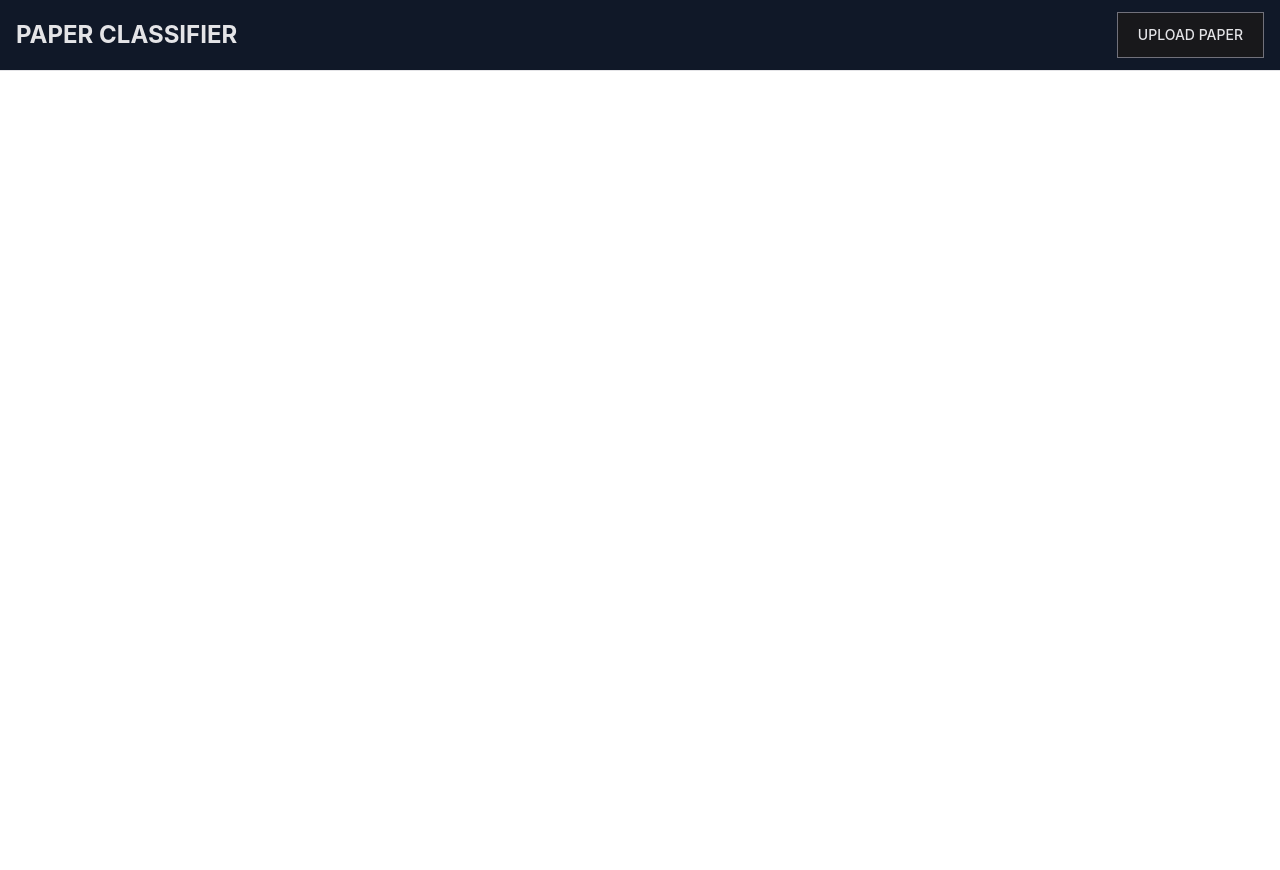
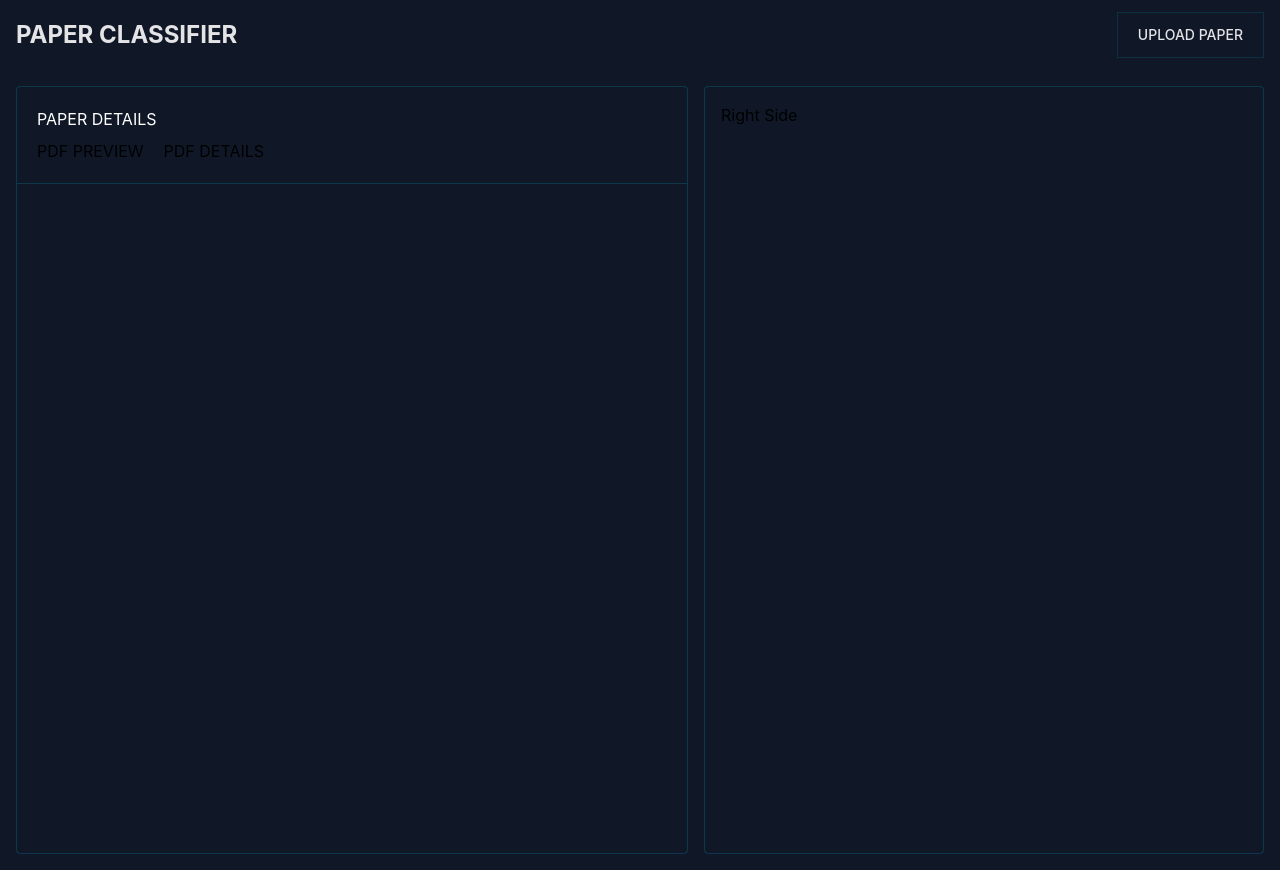
Before and after one commit to Pr0-T0/research-paper-classifier, a React (Vite) app: page / in a window 1280 px wide. Before the commit the page ends 800 px from the top, so only its background shows below. Built offline with nearby package versions, Linux system fonts and the light colour scheme.

Commit message:
basic UI components

```diff
--- a/src/App.tsx
+++ b/src/App.tsx
@@ -1,9 +1,17 @@
 import Header from "./componants/header"
+import HeroSection from "./componants/heroSection"
 
 function App() {
+
+  function handleUpload(file: File) {
+    //receives file from uploadButton from header
+    console.log(file);
+  }
+
   return (
     <div>
-      <Header></Header>
+      <Header onUpload={handleUpload}/>
+      <HeroSection/>
     </div>
    )
 }
--- a/src/componants/header.tsx
+++ b/src/componants/header.tsx
@@ -1,11 +1,11 @@
 import UploadButton from "./uploadButton";
 
-export default function Header() {
+export default function Header({ onUpload }) {
    return (
-     <header className="w-full  bg-gray-900 border-b text-zinc-200">
+     <header className="w-full  bg-gray-900  text-zinc-200">
         <div className="mx-auto flex items-center justify-between px-4 py-3">
             <div className="text-2xl font-bold">PAPER CLASSIFIER</div>
-            <UploadButton/>
+            <UploadButton onUpload={onUpload}/>
         </div>
     </header>
    )
--- /dev/null
+++ b/src/componants/heroSection.tsx
@@ -0,0 +1,19 @@
+import PaperDetails from "./paperDetails";
+
+
+export default function HeroSection() {
+  return (
+    <section className="grid grid-cols-1 lg:grid-cols-[1.2fr_1fr] gap-4 min-h-screen bg-gray-900 p-4">
+      {/* LEFT COLUMN */}
+      <div className="border border-cyan-500/20 rounded overflow-auto">
+        <PaperDetails />
+      </div>
+
+      {/* RIGHT COLUMN */}
+      <div className="border border-cyan-500/20 rounded p-4 overflow-auto">
+        Right Side
+      </div>
+
+    </section>
+  );
+}
--- /dev/null
+++ b/src/componants/paperDetails.tsx
@@ -0,0 +1,11 @@
+export default function PaperDetails() {
+    return (
+        <section className="border-b border-cyan-500/20 p-5">
+            <h1 className="text-white">PAPER DETAILS</h1>
+            <div className="flex gap-5 pt-2">
+                <div>PDF PREVIEW</div>
+                <div>PDF DETAILS</div>
+            </div>
+        </section>
+    )
+}
--- a/src/componants/uploadButton.tsx
+++ b/src/componants/uploadButton.tsx
@@ -1,12 +1,22 @@
-function UploadButton() {
+type UploadButtonProps = {
+    onUpload: (file: File) => void;
+};
+
+function UploadButton({ onUpload }: UploadButtonProps) {
+
+    function handleChange(event: React.ChangeEvent<HTMLInputElement>) {
+        const file = event.target.files?.[0];
+        if (file) {onUpload(file)};
+    }
+
     return (
-        <label className="flex items-center justify-center w-fit px-5 py-3  border border-zinc-500 bg-zinc-900 hover:bg-zinc-800 transition cursor-pointer text-sm font-medium text-zinc-200">
+        <label className="flex items-center justify-center w-fit px-5 py-3  border border-cyan-600/20 bg-gray-900 hover:bg-zinc-800 transition cursor-pointer text-sm font-medium text-zinc-200">
             UPLOAD PAPER
             <input
                 type="file"
                 accept=".pdf"
                 className="hidden"
-                // onChange={handleChange} logic later
+                onChange={handleChange}
             />
         </label>
     )
```
